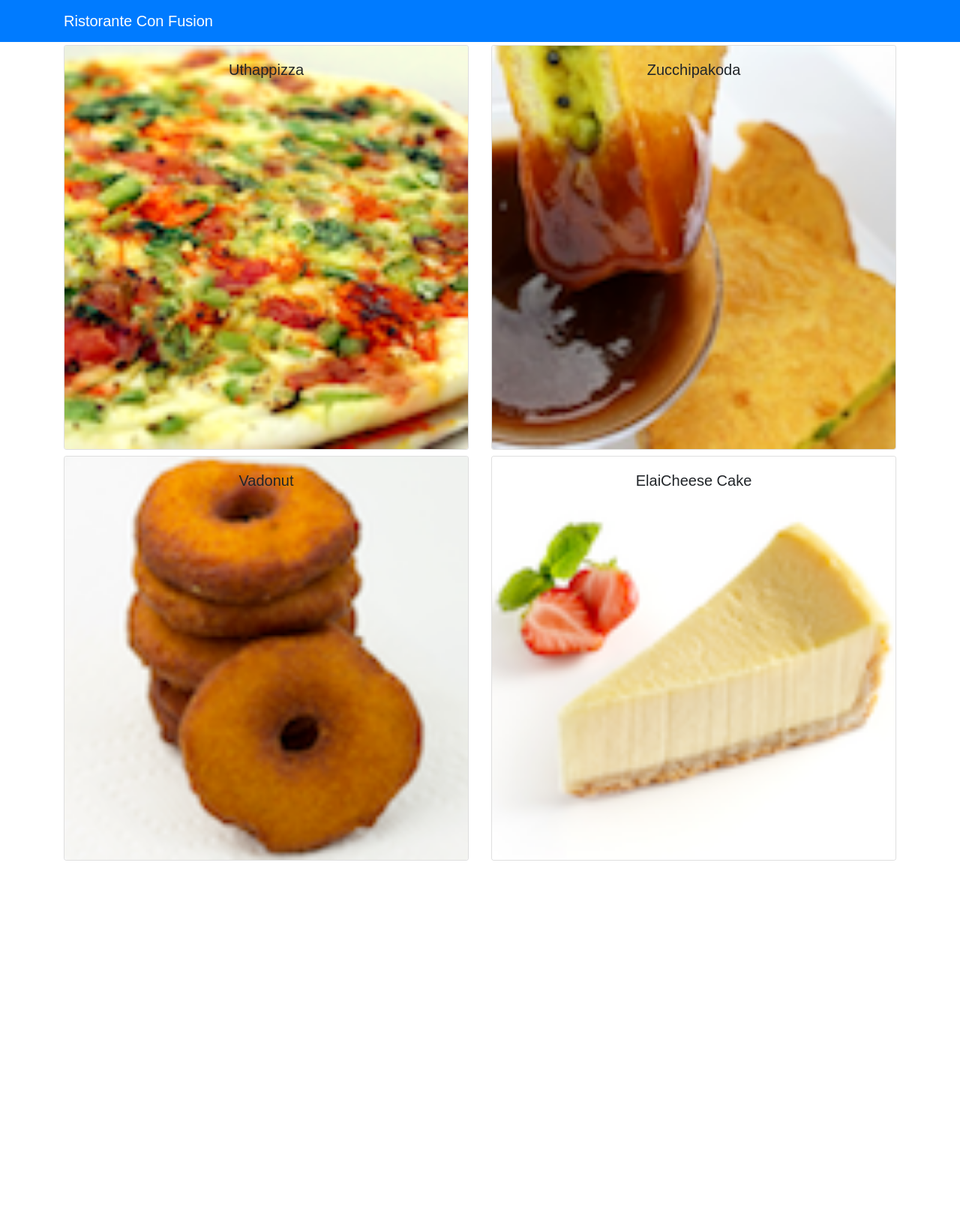
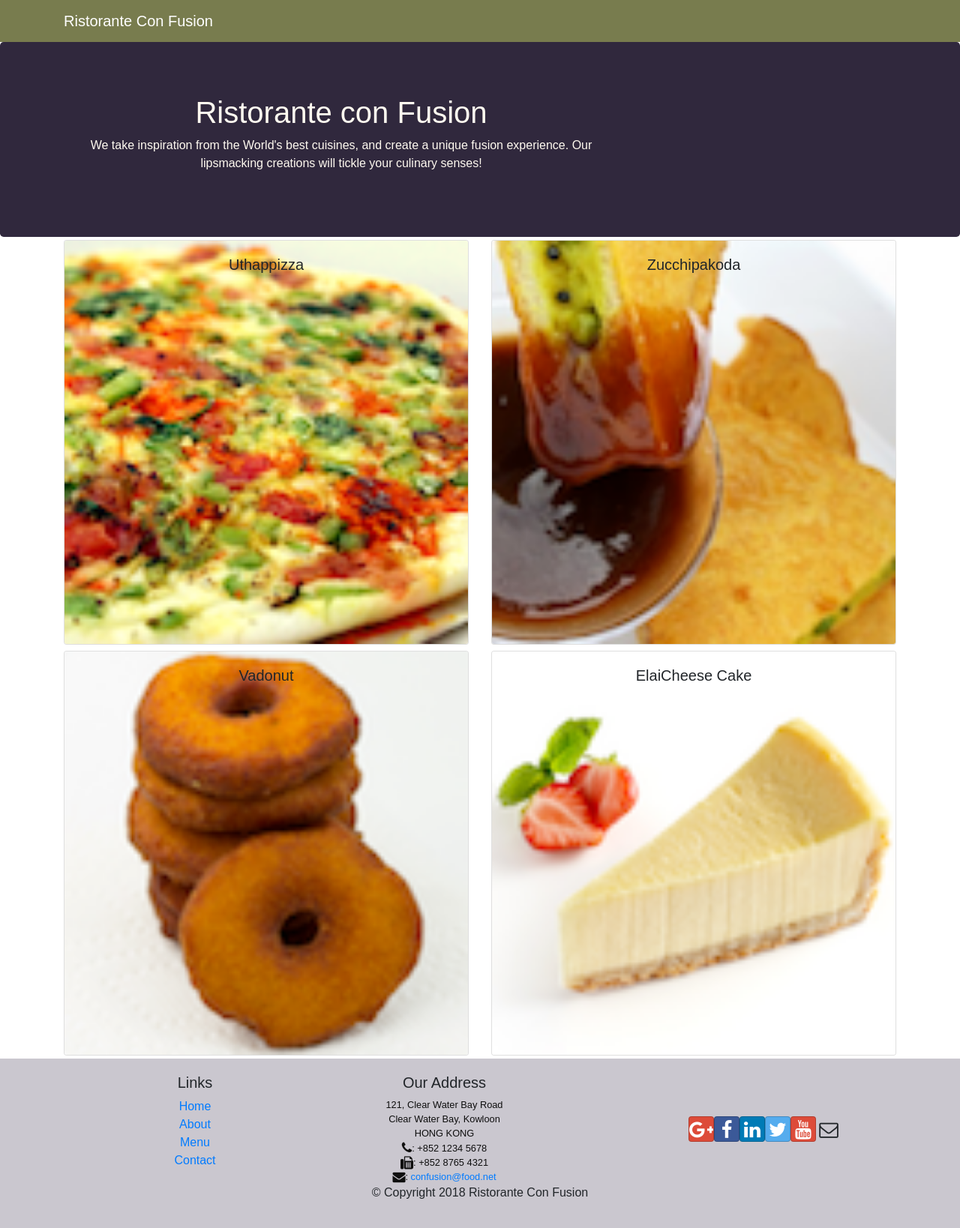
Before and after one commit to RiuSRoy/ConFusionREACT, a React (Create React App) app: page / in a window 1280 px wide. Shown: the whole page at 75% size. Before the commit the page ends 1152 px from the top, so only its background shows below. Built offline with nearby package versions, Linux system fonts and the light colour scheme.

Commit message:
Functional Components

```diff
--- a/package.json
+++ b/package.json
@@ -4,9 +4,12 @@
   "private": true,
   "dependencies": {
     "bootstrap": "^4.1.1",
+    "bootstrap-social": "^5.1.1",
+    "font-awesome": "^4.7.0",
     "react": "^16.4.1",
     "react-dom": "^16.4.1",
     "react-popper": "^1.0.0",
+    "react-router-dom": "^4.3.1",
     "react-scripts": "1.1.4",
     "reactstrap": "^6.1.0"
   },
--- a/src/App.css
+++ b/src/App.css
@@ -26,3 +26,37 @@
   from { transform: rotate(0deg); }
   to { transform: rotate(360deg); }
 }
+
+.row-header{
+  margin:0px auto;
+  padding:0px auto;
+}
+
+.row-content {
+  margin:0px auto;
+  padding: 50px 0px 50px 0px;
+  border-bottom: 1px ridge;
+  min-height:400px;
+}
+
+.footer{
+  background-color: rgb(202, 199, 207);
+  margin:0px auto;
+  padding: 20px 0px 20px 0px;
+}
+.jumbotron {
+  padding:70px 30px 70px 30px;
+  margin:0px auto;
+  background: rgb(48, 40, 61) ;
+  color:floralwhite;
+}
+
+address{
+  font-size:80%;
+  margin:0px;
+  color:#0f0f0f;
+}
+
+.navbar-dark {
+  background-color: rgb(120, 124, 78);
+}
--- a/src/App.js
+++ b/src/App.js
@@ -1,15 +1,18 @@
 import React, { Component } from 'react';
 import logo from './logo.svg';
 import './App.css';
+import { BrowserRouter } from "react-router-dom";
 import Main from './components/MainComponent';
 
 class App extends Component {
 
   render() {
     return (
-      <div className="App">
-        <Main />
-      </div>
+      <BrowserRouter>
+        <div className="App">
+          <Main />
+        </div>
+      </BrowserRouter>
     );
   }
 }
--- /dev/null
+++ b/src/components/FooterComponent.js
@@ -0,0 +1,51 @@
+import  React  from 'react';
+
+const Footer = (props) => {
+
+    return(
+        <div className="footer">
+        <div className="container">
+            <div className="row justify-content-center">
+                <div className="col-4 offset-1 col-sm-2">
+                    <h5>Links</h5>
+                    <ul className="list-unstyled">
+                        <li><a href="#">Home</a></li>
+                        <li><a href="#">About</a></li>
+                        <li><a href="#">Menu</a></li>
+                        <li><a href="contactus.html">Contact</a></li>
+                    </ul>
+                </div>
+                <div className="col-7 col-sm-5">
+                    <h5>Our Address</h5>
+                    <address>
+		              121, Clear Water Bay Road<br />
+		              Clear Water Bay, Kowloon<br />
+		              HONG KONG<br />
+		              <i className="fa fa-phone fa-lg"></i>: +852 1234 5678<br />
+		              <i className="fa fa-fax fa-lg"></i>: +852 8765 4321<br />
+		              <i className="fa fa-envelope fa-lg"></i>: <a href="mailto:confusion@food.net">
+                         confusion@food.net</a>
+                    </address>
+                </div>
+                <div className="col-12 col-sm-4 align-self-center">
+                    <div className="text-center">
+                        <a className="btn btn-social-icon btn-google" href="http://google.com/+"><i className="fa fa-google-plus"> </i></a>
+                        <a className="btn btn-social-icon btn-facebook" href="http://www.facebook.com"><i className="fa fa-facebook"> </i></a>
+                        <a className="btn btn-social-icon btn-linkedin" href="http://www.linkedin.com"><i className="fa fa-linkedin"> </i></a>
+                        <a className="btn btn-social-icon btn-twitter" href="http://twitter.com"><i className="fa fa-twitter"> </i></a>
+                        <a className="btn btn-social-icon btn-google" href="http://youtube.com"><i className="fa fa-youtube"> </i></a>
+                        <a className="btn btn-social-icon" href="mailto:"><i className="fa fa-envelope-o"></i></a>
+                    </div>
+                </div>
+            </div>
+            <div className="row justify-content-center">
+                <div className="col-auto">
+                    <p>© Copyright 2018 Ristorante Con Fusion</p>
+                </div>
+            </div>
+        </div>
+    </div>
+    );
+}
+
+export default Footer;
--- /dev/null
+++ b/src/components/HeaderComponnt.js
@@ -0,0 +1,31 @@
+import React , {Component} from 'react';
+import { Navbar , NavbarBrand , Jumbotron } from 'reactstrap';
+
+
+class Header extends Component {
+
+    render() {
+
+        return(
+            <React.Fragment>
+                <Navbar dark>
+                    <div className = "container">
+                        <NavbarBrand href="/">Ristorante Con Fusion</NavbarBrand>
+                    </div>
+                </Navbar>
+                <Jumbotron>
+                    <div className = "container">
+                        <div className = "row row-header">
+                        <div className="col-12 col-md-8">
+                            <h1>Ristorante con Fusion</h1>
+                            <p>We take inspiration from the World's best cuisines, and create a unique fusion experience. Our lipsmacking creations will tickle your culinary senses!</p>
+                        </div>
+                        </div>
+                    </div>
+                </Jumbotron>
+            </React.Fragment>
+        );
+    }
+}
+
+export default Header;
--- a/src/components/MainComponent.js
+++ b/src/components/MainComponent.js
@@ -1,8 +1,10 @@
 import React, { Component } from 'react';
-import { Navbar , NavbarBrand } from 'reactstrap';
+
 import { DISHES } from '../shared/dishes'
 import DishDetails from './DishDetailComponent';
 import Menu from './MenuComponent';
+import Header from './HeaderComponnt';
+import Footer from './FooterComponent';
 
 
 class Main extends Component {
@@ -25,15 +27,12 @@
   render() {
     return (
       <div>
-        <Navbar dark color = "primary">
-          <div className = "container">
-            <NavbarBrand href="/">Ristorante Con Fusion</NavbarBrand>
-          </div>
-        </Navbar>
+        <Header />
         <div className="container">
           <Menu dishes={this.state.dishes} onClick={(dishId) => {this.onDishSelect(dishId)}} />
           <DishDetails dish={this.state.dishes.filter((dish) => dish.id === this.state.selectedDish)[0]} />
         </div>
+        <Footer />
       </div>
     );
   }
--- a/src/index.js
+++ b/src/index.js
@@ -1,6 +1,8 @@
 import React from 'react';
 import ReactDOM from 'react-dom';
 import 'bootstrap/dist/css/bootstrap.min.css';
+import 'font-awesome/css/font-awesome.min.css';
+import 'bootstrap-social/bootstrap-social.css';
 import './index.css';
 import App from './App';
 import registerServiceWorker from './registerServiceWorker';
```
Also changed, not shown: 1 other file (tests, documents, lock files or other folders).
